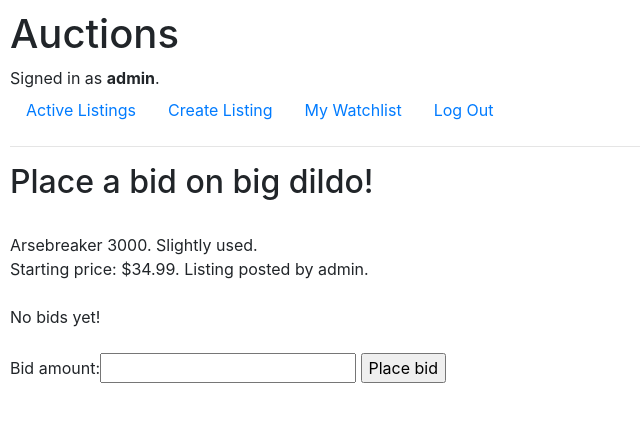
After one commit to AdrianRegister/project2, a Django app: a page that uses auctions/templates/auctions/bidding_page.html in a window 1280 px wide. The commit adds this page. Shown: the top 422 px of the page, without its empty margins (0-640 px from the left). Run offline with Django 3.2, Linux system fonts and the light colour scheme; a user stored in the database is signed in; data comes from the database, SQL or seed files in the repository; both versions use the stored data as it was after the commit; some libraries are stand-ins or nearby versions.

Commit message:
added bid functionality. fix issue with current_price

```diff
--- a/auctions/forms.py
+++ b/auctions/forms.py
@@ -1,7 +1,12 @@
 from django.forms import ModelForm
-from auctions.models import AuctionListing
+from auctions.models import AuctionListing, ListingBid
 
 class AuctionListingForm(ModelForm):
     class Meta:
         model = AuctionListing
         exclude = ["listed_by"]
+
+class ListingBidForm(ModelForm):
+    class Meta:
+        model = ListingBid
+        fields = ["bid_amount"]
--- a/auctions/models.py
+++ b/auctions/models.py
@@ -8,6 +8,7 @@ class User(AbstractUser):
 class AuctionListing(models.Model):
     listing_name = models.CharField(max_length=64)
     starting_price = models.DecimalField(max_digits=6, decimal_places=2)
+    current_price = models.DecimalField(max_digits=6, decimal_places=2, blank=True, null=True)
     listed_by = models.ForeignKey(User, on_delete=models.CASCADE)
     listing_description = models.TextField(max_length=5120)
 
@@ -20,7 +21,7 @@ class ListingBid(models.Model):
     bidder_name = models.ForeignKey(User, on_delete=models.CASCADE)
 
     def __str__(self):
-        return f"{self.id}: {self.bid_amount} on {self.for_listing}"
+        return f"${self.bid_amount} on {self.for_listing} by {self.bidder_name}"
 
 class ListingComment(models.Model):
     comment_text = models.TextField(max_length=1024)
--- /dev/null
+++ b/auctions/templates/auctions/bidding_page.html
@@ -0,0 +1,27 @@
+{% extends "auctions/layout.html" %}
+
+{% block body %}
+    <h2>Place a bid on {{ listing.listing_name }}!</h2>
+    <br>
+
+    {% if error_message %}
+        <strong>{{ error_message }}</strong>
+    {% endif %}
+
+    <form action="{% url 'bidding_page' listing.listing_name %}" method="post" name="place_bid_form">
+        {% csrf_token %}
+
+    <div>{{ listing.listing_description }}</div>
+    <div>Starting price: ${{ listing.starting_price }}. Listing posted by {{ listing.listed_by }}.</div><br>
+
+    {% if listing.current_price == null %}
+        <div>No bids yet!</div>
+    {% else %}
+        <div>Current price: ${{ listing.current_price }}</div>
+    {% endif %}
+    <br>
+    {{ bid_form }}
+    <input type="submit" name="place_bid" value="Place bid">
+    </form><br>
+
+{% endblock %}
--- a/auctions/urls.py
+++ b/auctions/urls.py
@@ -7,6 +7,7 @@ urlpatterns = [
     path("create_listing", views.create_listing, name="create_listing"),
     path("listing_info/<str:listing_name>", views.listing_info, name="listing_info"),
     path("my_watchlist", views.my_watchlist, name="my_watchlist"),
+    path("bidding_page/<str:listing_name>", views.bidding_page, name="bidding_page"),
     path("login", views.login_view, name="login"),
     path("logout", views.logout_view, name="logout"),
     path("register", views.register, name="register")
--- a/auctions/views.py
+++ b/auctions/views.py
@@ -1,10 +1,10 @@
 from django.contrib.auth import authenticate, login, logout
 from django.contrib.auth.decorators import login_required
 from django.db import IntegrityError
-from django.http import HttpResponse, HttpResponseRedirect, HttpResponseForbidden
+from django.http import HttpResponse, HttpResponseRedirect
 from django.shortcuts import render, redirect
 from django.urls import reverse
-from .forms import AuctionListingForm
+from .forms import AuctionListingForm, ListingBidForm
 from .models import User, AuctionListing, Watchlist
 
 
@@ -35,9 +35,10 @@ def create_listing(request):
 def listing_info(request, listing_name):
     listing = AuctionListing.objects.get(listing_name=listing_name)
     if request.method == 'POST':
-        watchlist_item = Watchlist.objects.create(watchlist_owned_by=request.user, item_watched=listing)
-        watchlist_item.save()
-        return redirect('my_watchlist')
+        if 'add_to_watchlist' in request.POST:
+            watchlist_item = Watchlist.objects.create(watchlist_owned_by=request.user, item_watched=listing)
+            watchlist_item.save()
+            return redirect('my_watchlist')
 
     return render(request, "auctions/listing_info.html", {
         "listing_name": listing_name,
@@ -49,10 +50,35 @@ def my_watchlist(request):
         watched_item_id = request.POST.get('watched_item_id')
         item_to_remove = Watchlist.objects.get(id=watched_item_id)
         item_to_remove.delete()
-        return redirect(my_watchlist)
+        return redirect('my_watchlist')
 
     return render(request, "auctions/my_watchlist.html", {
-        "watched_items": Watchlist.objects.all()
+        "watched_items": Watchlist.objects.filter(watchlist_owned_by=request.user)
+    })
+
+@login_required
+def bidding_page(request, listing_name):
+    error_message = None
+    listing = AuctionListing.objects.get(listing_name=listing_name)
+    if request.method == 'POST':
+        bid_form = ListingBidForm(request.POST)
+        if bid_form.is_valid():
+            bid_amount = bid_form.cleaned_data['bid_amount']
+            if listing.starting_price < bid_amount > listing.current_price:
+                bid_form.instance.bidder_name = request.user
+                bid_form.instance.for_listing = listing
+                listing.current_price = bid_form
+                bid_form.save()
+                listing.current_price.save()
+            else:
+                error_message = "Please ensure your bid amount is higher than the current price!"
+    else:
+        bid_form = ListingBidForm()
+
+    return render(request, "auctions/bidding_page.html", {
+        "listing": listing,
+        "bid_form": bid_form,
+        "error_message": error_message
     })
 
 def login_view(request):
```
Also changed, not shown: auctions/signals.py (added, +8 -0 lines), auctions/templates/auctions/index.html (+8 -1 lines), auctions/templates/auctions/listing_info.html (+18 -2 lines), auctions/templates/auctions/my_watchlist.html (+8 -0 lines), auctions/migrations/0011_auctionlisting_current_price.py (added), db.sqlite3.
